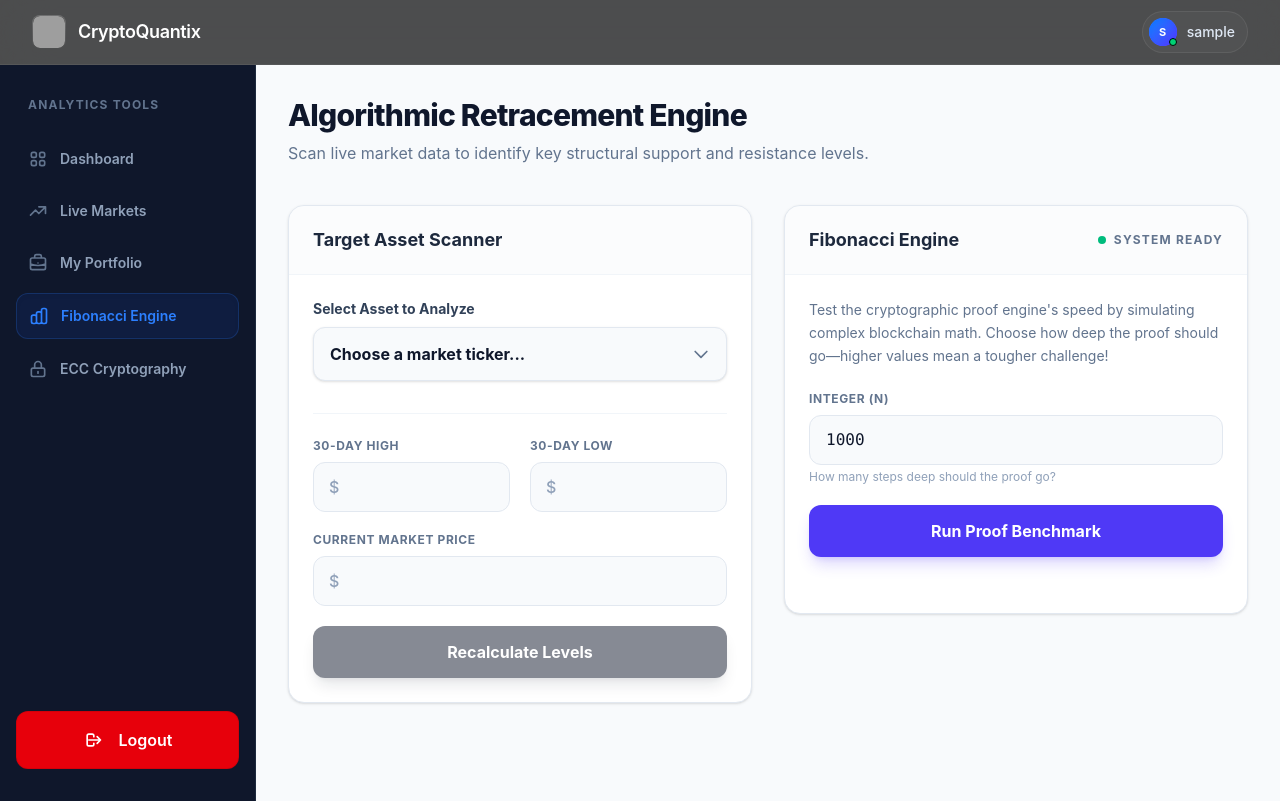
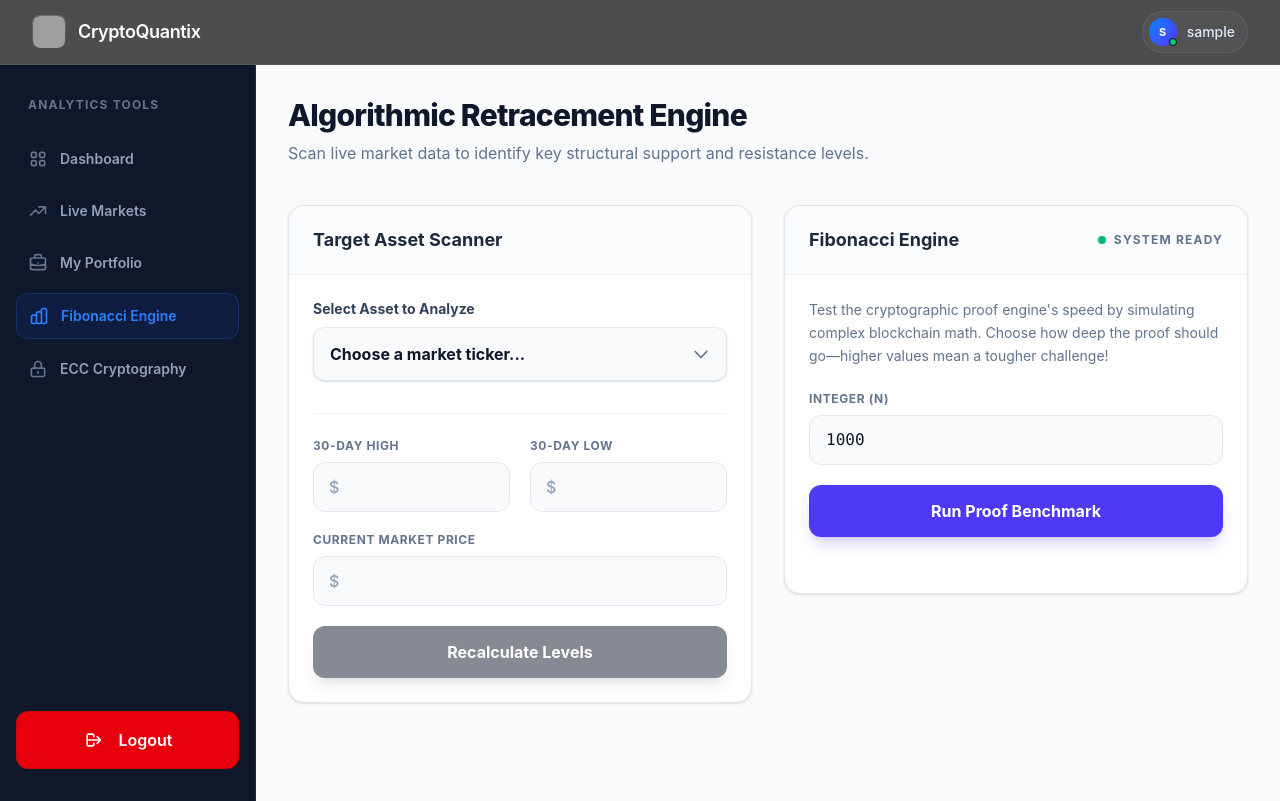
Before and after one commit to dulanga1000/CryptoQuantix_Frontend, a React (Vite) app in the folder cryptoquantix-frontend/: page /investment in a window 1280 px wide. Built offline with nearby package versions, Linux system fonts and the light colour scheme; sample sign-in values are in the browser's storage; grey boxes are pictures that could not be loaded; the HTML template or start-up script is replaced by a standard one.

Commit message:
UI Bug Fix

```diff
--- a/cryptoquantix-frontend/src/pages/InvestmentTool.tsx
+++ b/cryptoquantix-frontend/src/pages/InvestmentTool.tsx
@@ -223,7 +223,6 @@ export default function InvestmentTool() {
                   <div>
                     <label className="block text-xs font-bold text-slate-500 uppercase tracking-wider mb-2">Integer (n)</label>
                     <input type="number" value={nValue} onChange={e => setNValue(e.target.value === '' ? '' : Number(e.target.value))} required min="1" max="50000" className="w-full px-4 py-3 bg-slate-50 border border-slate-200 rounded-xl focus:bg-white focus:ring-2 focus:ring-indigo-500 outline-none font-mono font-medium text-slate-900" placeholder="e.g. 1000"/>
-                    <span className="block text-xs text-slate-400 mt-1">How many steps deep should the proof go?</span>
                   </div>
                   <button type="submit" disabled={algoLoading} className="w-full bg-indigo-600 hover:bg-indigo-700 text-white font-bold py-3.5 rounded-xl transition-all shadow-lg shadow-indigo-600/20 disabled:opacity-50">
                     {algoLoading ? 'Running Proof Test...' : 'Run Proof Benchmark'}
```
